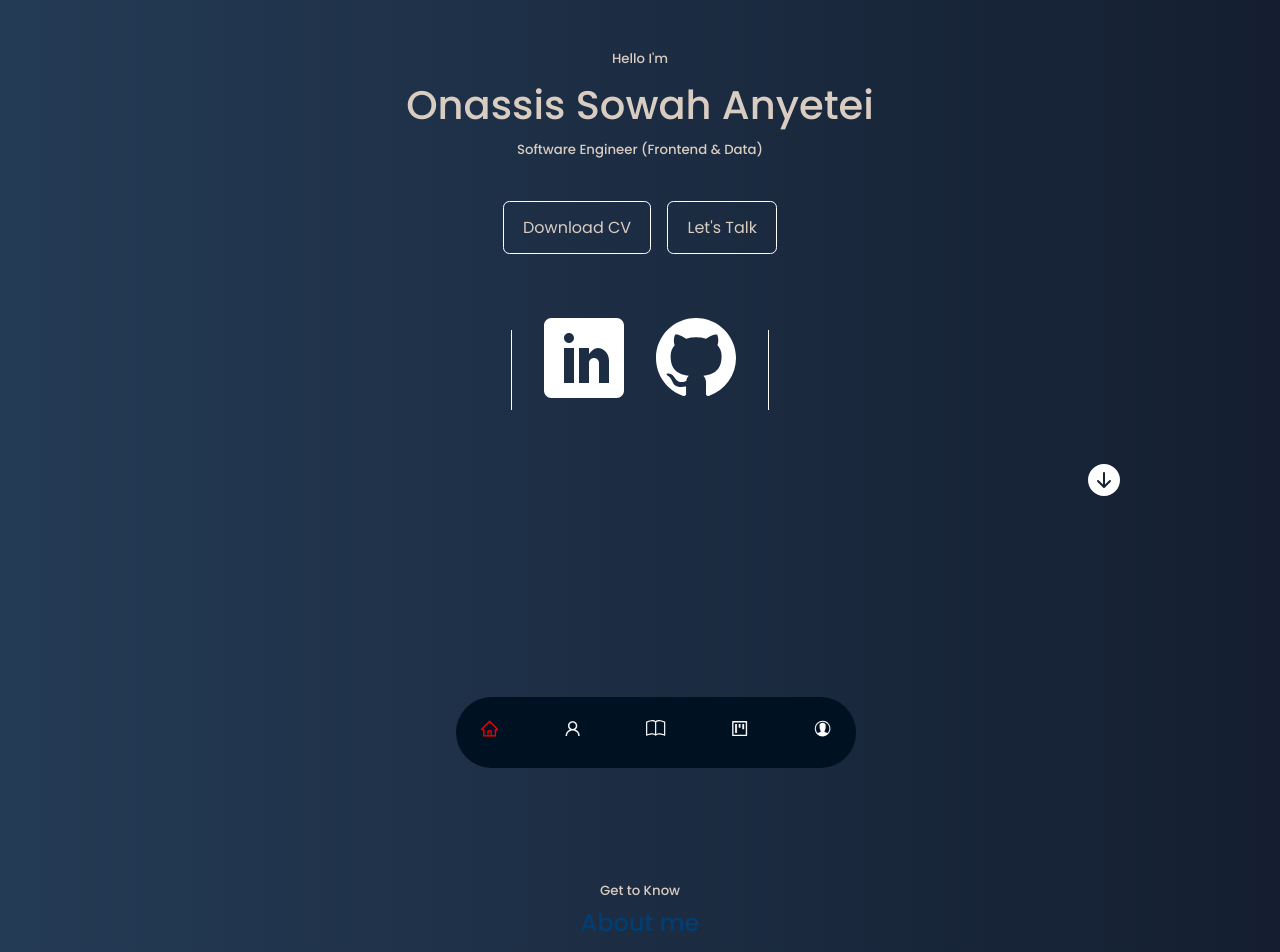
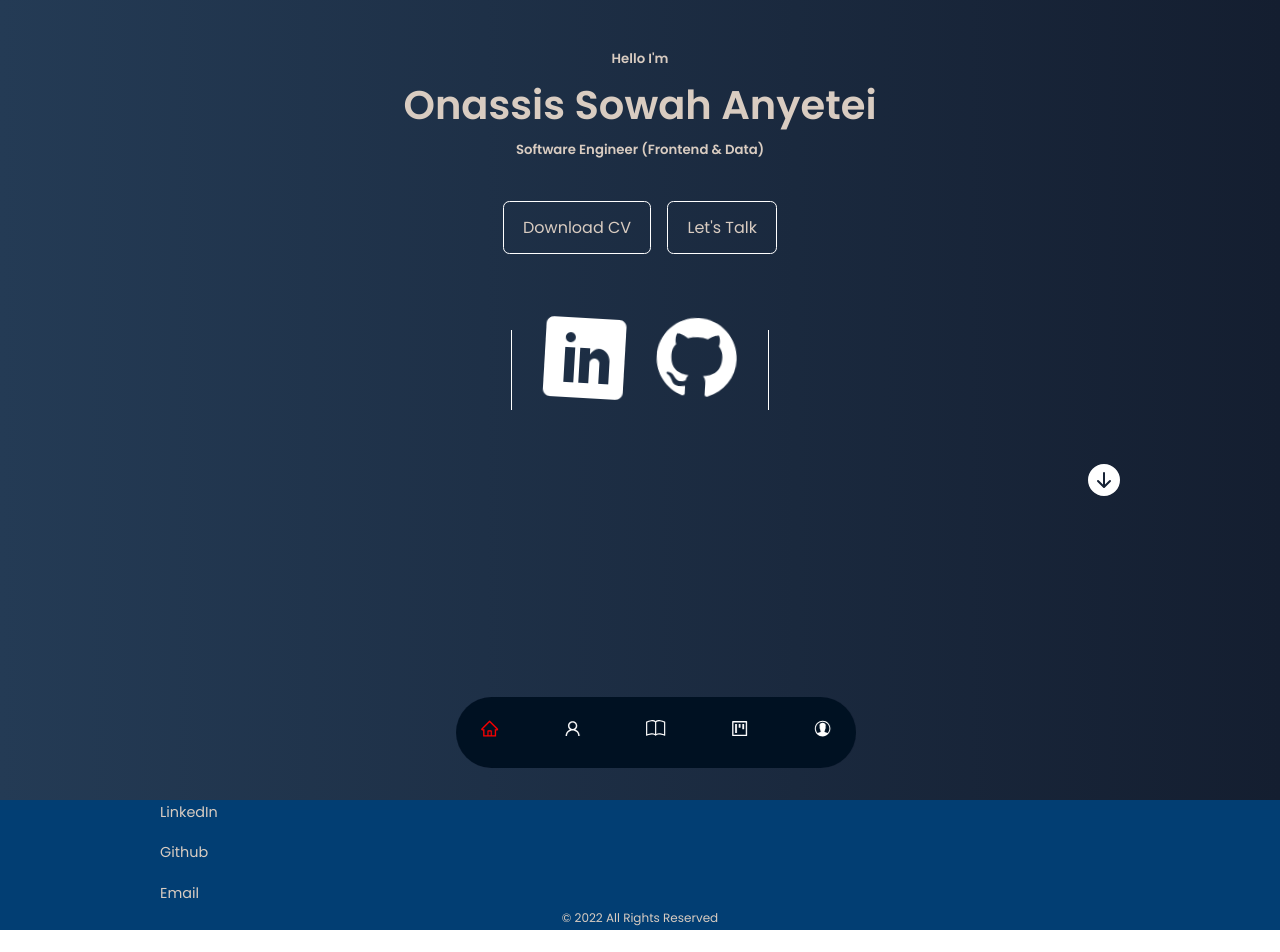
Before and after one commit to onassis28/onassis28.github.io, a React (Create React App) app: page / in a window 1280 px wide. Shown: the top 952 px of the page. After the commit the page ends 930 px from the top, so only its background shows below. Built offline with nearby package versions, Linux system fonts and the light colour scheme.

Commit message:
improving styling

```diff
--- a/package.json
+++ b/package.json
@@ -12,6 +12,7 @@
     "react": "^18.0.0",
     "react-dom": "^18.0.0",
     "react-icons": "^4.3.1",
+    "react-router-dom": "^6.3.0",
     "react-scripts": "5.0.1",
     "web-vitals": "^2.1.4"
   },
@@ -25,7 +26,6 @@
   },
   "eslintConfig": {
     "extends": [
-
       "react-app/jest"
     ]
   },
--- a/src/App.jsx
+++ b/src/App.jsx
@@ -7,17 +7,23 @@ import Footer from './components/footer/Footer'
 import Header from './components/header/Header'
 import Navbar from './components/navbar/Navbar'
 import Project from './components/projects/Project'
+import {
+  BrowserRouter,
+  Routes,
+  Route,
+} from "react-router-dom";
+import Home from './components/pages/Home'
 
 const App = () => {
   return (
    <>
-   <Header/>
-   <Navbar/>
-   <About/>
-   <Experience/>
-   <Project/>
-   <Contact/>
-   <Footer/>
+
+
+ <Home/>
+
+
+
+
 
 
    </>
--- a/src/components/header/header.css
+++ b/src/components/header/header.css
@@ -75,6 +75,12 @@
 }
 .header__social a {
   font-size: 5rem;
+  animation-name: turn;
+  animation-duration: 8s;
+}
+@keyframes turn {
+  from { transform: rotate(50deg);}
+  to{ transform: rotate(00deg);}
 }
 /* media queries */
 
--- a/src/components/navbar/Navbar.jsx
+++ b/src/components/navbar/Navbar.jsx
@@ -6,6 +6,7 @@ import {BsBook} from 'react-icons/bs'
 import {AiOutlineProject} from 'react-icons/ai'
 import {IoIosContact} from 'react-icons/io'
 import {useState} from 'react'
+import { Link } from "react-router-dom";
 
 const Navbar = () => {
   const [active, setActive]= useState('#home')
@@ -13,7 +14,7 @@ const Navbar = () => {
     <nav className='nav'>
       <div className='nav__position'>
 
-<a href="#home"onClick={() => setActive('#home')} className={active ==='#home'? 'active': ''}><AiOutlineHome/> </a>
+<Link to='/' href="#home"onClick={() => setActive('#home')} className={active ==='#home'? 'active': ''}><AiOutlineHome/> </Link>
 <a href="#about" onClick={() => setActive('#about')}className={active ==='#about'? 'active': ''} ><AiOutlineUser/></a>
 <a href="#experience"onClick={() => setActive('#experience')} className={active ==='#experience'? 'active': ''}><BsBook/></a>
 <a href="#project"onClick={() => setActive('#project')} className={active ==='#project'? 'active': ''}><AiOutlineProject/></a>
--- /dev/null
+++ b/src/components/pages/Home.jsx
@@ -0,0 +1,16 @@
+import React from 'react'
+import Footer from '../footer/Footer'
+import Header from '../header/Header'
+import Navbar from '../navbar/Navbar'
+
+const Home = () => {
+  return (
+      <>
+    <Header/>
+    <Navbar/>
+    <Footer/>
+    </>
+  )
+}
+
+export default Home
--- a/src/index.css
+++ b/src/index.css
@@ -55,7 +55,7 @@ h2,
 h3,
 h4,
 h5 {
-  font-weight: 500;
+  font-weight: 600;
 }
 h1 {
   font-size: 2.5rem;
--- a/src/index.js
+++ b/src/index.js
@@ -1,5 +1,16 @@
-import ReactDOM from 'react-dom'
-import App from './App';
-import  './index.css'
 
-ReactDOM.render (<App/>, document.querySelector('#root') )
+import ReactDOM from "react-dom/client";
+import { BrowserRouter, Routes, Route } from "react-router-dom";
+import App from "./App";
+import './index.css'
+
+const root = ReactDOM.createRoot(
+  document.getElementById("root")
+);
+root.render(
+  <BrowserRouter>
+  <Routes>
+    <Route path='/' element={<App />}/>
+    </Routes>
+  </BrowserRouter>
+);
```
Also changed, not shown: src/components/pages/About.jsx (added), src/components/pages/Contact.jsx (added), 1 other file (tests, documents, lock files or other folders).
